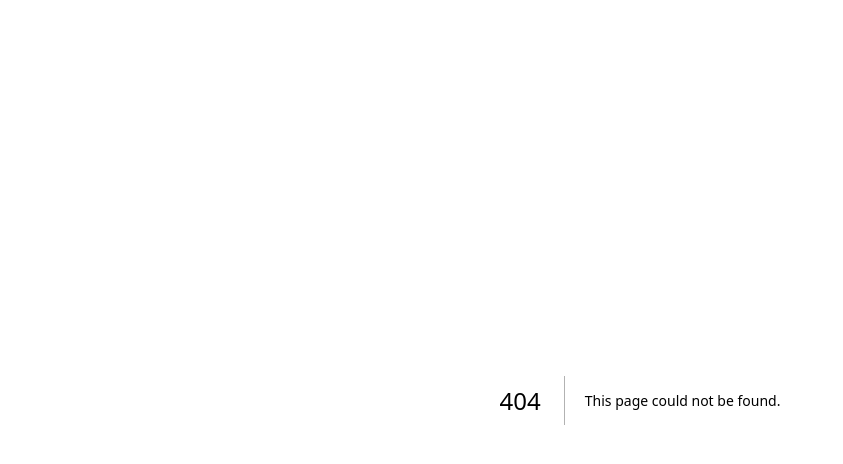
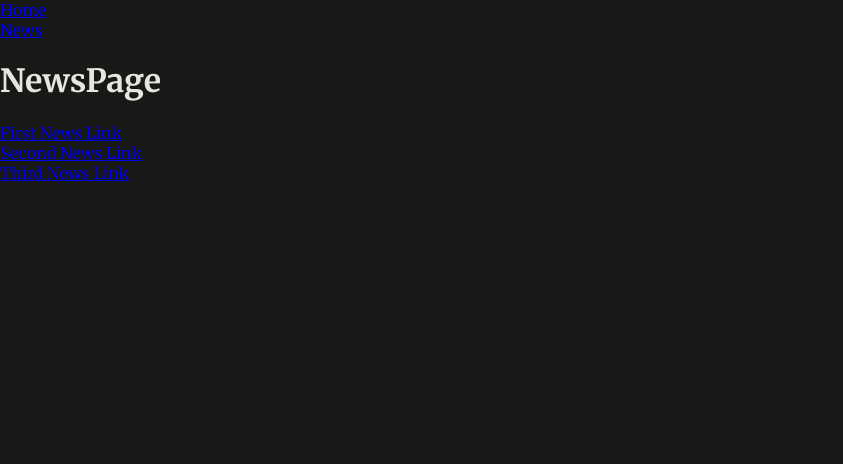
Before and after one commit to GuiFraV/Routing-Page-Rendering-Exercice, a Next.js app: page /news in a window 1280 px wide. Before the commit this address had no page. Shown: the top 464 px of the page, without its empty margins (0-843 px from the left). Built offline with nearby package versions, Linux system fonts and the light colour scheme.

Commit message:
add dynamic route

```diff
--- a/app/layout.js
+++ b/app/layout.js
@@ -1,14 +1,18 @@
-import './globals.css';
+import MainHeader from "@/components/main-header";
+import "./globals.css";
 
 export const metadata = {
-  title: 'Next.js Page Routing & Rendering',
-  description: 'Learn how to route to different pages.',
-}
+  title: "Next.js Page Routing & Rendering",
+  description: "Learn how to route to different pages.",
+};
 
 export default function RootLayout({ children }) {
- return (
+  return (
     <html lang="en">
-      <body>{children}</body>
+      <body>
+        <MainHeader />
+        {children}
+      </body>
     </html>
-  )
+  );
 }
--- /dev/null
+++ b/app/news/page.js
@@ -0,0 +1,20 @@
+import Link from "next/link";
+
+export default function NewsPage() {
+  return (
+    <>
+      <h1>NewsPage</h1>
+      <ul>
+        <li>
+          <Link href="/news/first-news">First News Link</Link>
+        </li>
+        <li>
+          <Link href="/news/second-news">Second News Link</Link>
+        </li>
+        <li>
+          <Link href="/news/third-news">Third News Link</Link>
+        </li>
+      </ul>
+    </>
+  );
+}
--- /dev/null
+++ b/components/main-header.js
@@ -0,0 +1,16 @@
+import Link from "next/link";
+
+export default function MainHeader() {
+  return (
+    <header>
+      <ul>
+        <li>
+          <Link href="/">Home</Link>
+        </li>
+        <li>
+          <Link href="/news">News</Link>
+        </li>
+      </ul>
+    </header>
+  );
+}
```
Also changed, not shown: app/news/[id]/page.js (added, +9 -0 lines), 1 other file (tests, documents, lock files or other folders).
